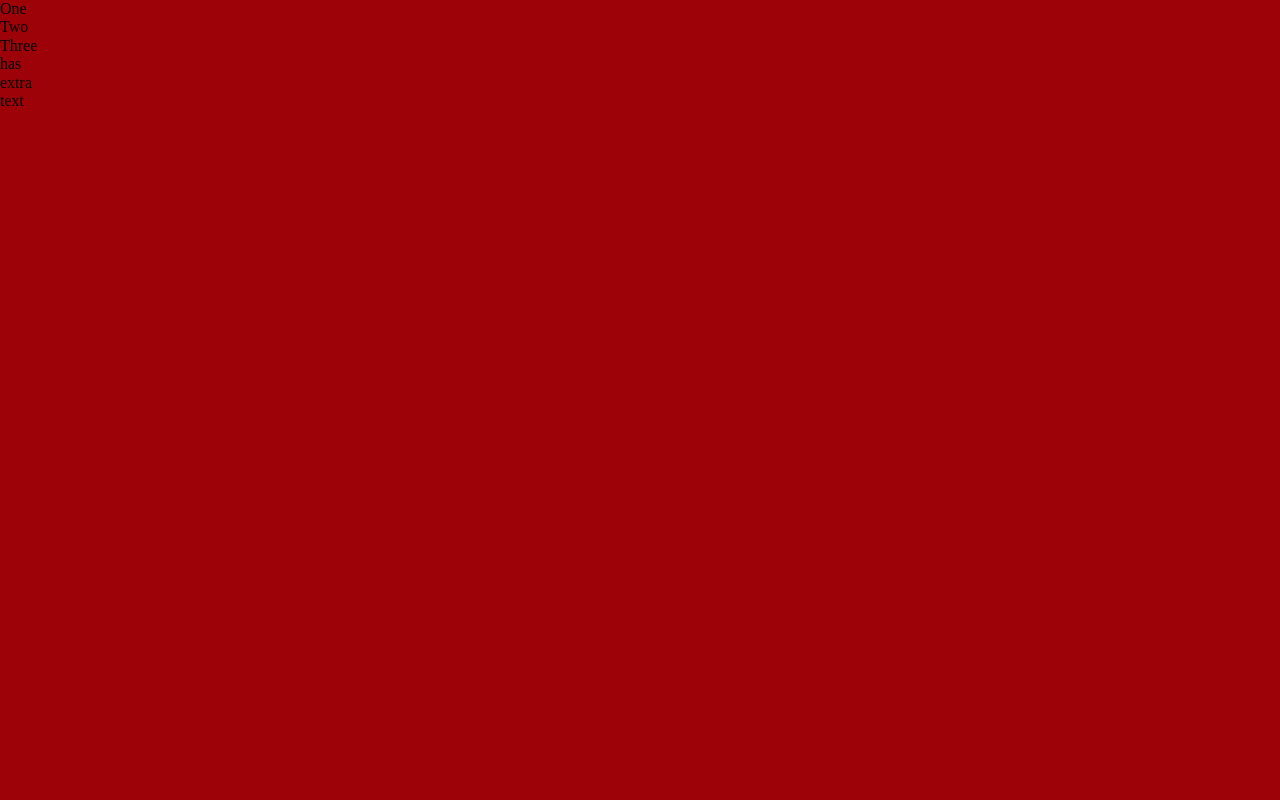
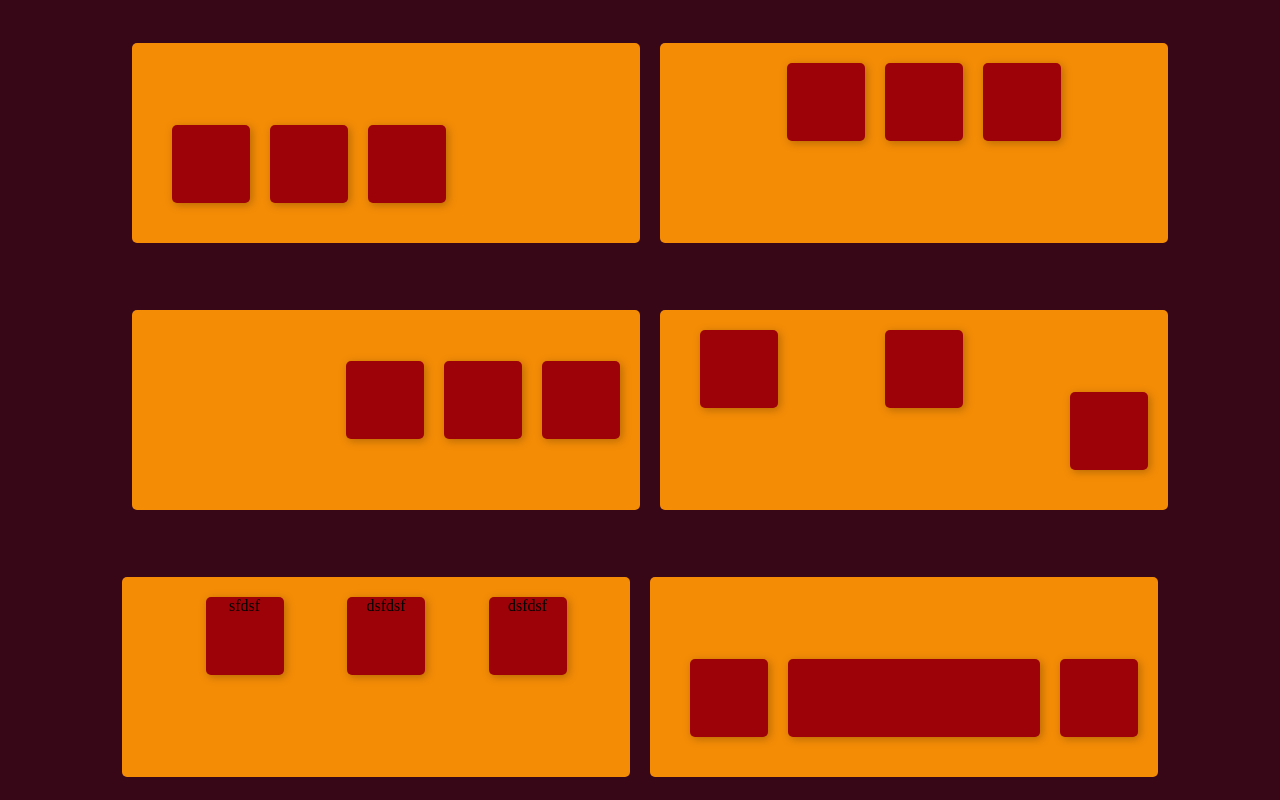
Before and after one commit to TrooperLooper/assignment_5.0, a plain HTML site: page index.html in a window 1280 px wide. Drawn offline with Linux system fonts and the light colour scheme; files that its build step writes are made by us from their sources.

Commit message:
updated layout

```diff
--- a/index.html
+++ b/index.html
@@ -5,14 +5,49 @@
     <meta name="viewport" content="width=device-width, initial-scale=1.0">
     <title>Document</title>
     <link rel="stylesheet" type="text/css" href="styles/index.css">
-    <link type="text/css" rel="stylesheet" href="normalize.css" />
+    <link type="text/css" rel="stylesheet" href="styles/normalize.css" />
 </head>
+
 <body>
-    <div class="box">
-        <div>One</div>
-        <div>Two</div>
-        <div>Three <br />has <br />extra <br />text</div>
+    <main>
+    <section class="layout-one">
+
+    <div class="box-one">
+        <div class="box-one__box"></div>
+        <div class="box-one__box"></div>
+        <div class="box-one__box"></div>
       </div>
+
+      <div class="box-two">
+        <div class="box-one__box"></div>
+        <div class="box-one__box"></div>
+        <div class="box-one__box"></div>
+      </div>
+
+      <div class="box-three">
+        <div class="box-one__box"></div>
+        <div class="box-one__box"></div>
+        <div class="box-one__box"></div>
+    </div>
+
+      <div class="box-four">
+        <div class="box-one__box"></div>
+        <div class="box-one__box"></div>
+        <div class="box-dropped__box"></div>
+    </div>
+        <div class="box-five">
+            <div class="box-one__box">sfdsf</div>
+            <div class="box-one__box">dsfdsf</div>
+            <div class="box-one__box">dsfdsf</div>
+        </div>
+        <div class="box-six">
+            <div class="box-one__box"></div>
+            <div class="box-grow__box"></div>
+            <div class="box-one__box"></div>
+        </div>
+
+    </section>
+    </main>
 
 </body>
 </html>
--- a/styles/index.css
+++ b/styles/index.css
@@ -1,14 +1,123 @@
-.square_1 {
-    background-color: #F48C06;
-    height:160px;
-    width:468px;
+.layout-one {
+    min-height: 100vh;
+    display: flex;
+    justify-content: center;
+    align-items: center;
+    flex-wrap: wrap;
+    background-color: #370617;
+
 }
 
-body {background-color: #9D0208;}
+.box-one__box {
+    width: 78px;
+    height: 78px;
+    background-color: #9D0208;
+    border-radius: 5px;
+    margin-left: 20px;
+    margin-bottom: 20px;
+    filter:drop-shadow(2px 2px 4px rgba(0,0,0,0.25));
+    text-align: center;
 
-.firstblock
-{
-width:468px;
-height:160px;
-position:absolute;
 }
+
+.box-dropped__box {
+    width: 78px;
+    height: 78px;
+    background-color: #9D0208;
+    align-self:end;
+    border-radius:5px;
+    margin-left: 20px;
+    margin-bottom: 20px;
+    filter:drop-shadow(2px 2px 4px rgba(0,0,0,0.25));
+}
+
+.box-grow__box {
+    width: 78px;
+    height: 78px;
+    flex-grow: 2;
+    background-color: #9D0208;
+    border-radius: 5px;
+    margin-left: 20px;
+    margin-bottom: 20px;
+    filter:drop-shadow(2px 2px 4px rgba(0,0,0,0.25));
+}
+
+
+
+.box-one {
+    width: 468px;
+    height: 160px;
+    margin-top: 20px;
+    margin-left: 20px;
+    padding: 20px;
+    display: inline-flex;
+    justify-content: flex-start;
+    align-items: flex-end;
+    background-color: #F48C06;
+    border-radius: 5px;
+}
+
+.box-two {
+    width: 468px;
+    height: 160px;
+    margin-top: 20px;
+    margin-left: 20px;
+    padding: 20px;
+    display: inline-flex;
+    justify-content: center;
+    align-items: stretch;
+    background-color: #F48C06;
+    border-radius: 5px;
+}
+
+.box-three {
+    width: 468px;
+    height: 160px;
+    margin-top: 20px;
+    margin-left: 20px;
+    padding: 20px;
+    display: inline-flex;
+    justify-content: end;
+    align-items: center;
+    background-color: #F48C06;
+    border-radius: 5px;
+}
+
+.box-four {
+    width: 468px;
+    height: 160px;
+    margin-top: 20px;
+    margin-left: 20px;
+    padding: 20px;
+    display: inline-flex;
+    justify-content: space-between;
+    background-color: #F48C06;
+    border-radius: 5px;
+}
+
+.box-five {
+    width: 468px;
+    height: 160px;
+    margin-top: 20px;
+    margin-left: 20px;
+    padding: 20px;
+    display: inline-flex;
+    justify-content: space-evenly;
+    align-items: stretch;
+    background-color: #F48C06;
+    border-radius: 5px;
+}
+
+.box-six {
+    width: 468px;
+    height: 160px;
+    margin-top: 20px;
+    margin-left: 20px;
+    margin-right: 20px;
+    padding: 20px;
+    display: inline-flex;
+    justify-content: space-around;
+    align-items: flex-end;
+    background-color: #F48C06;
+    border-radius: 5px;
+}
```
